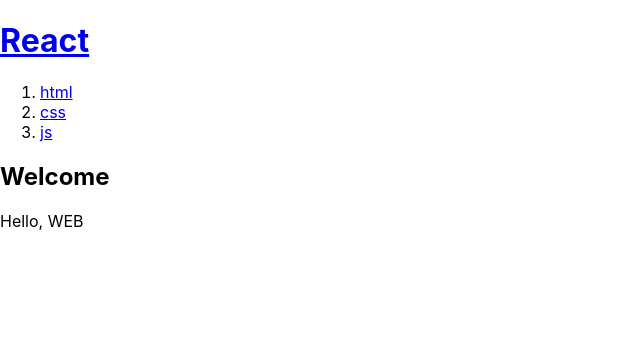
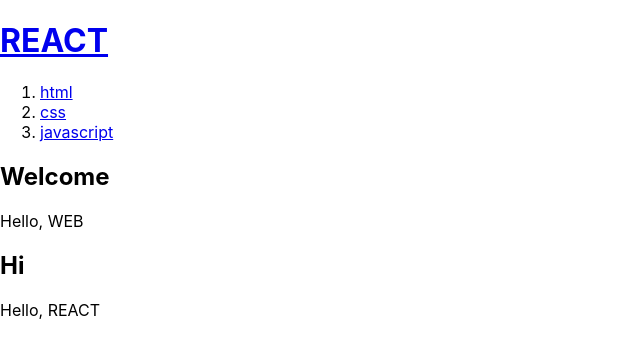
Before and after one commit to so0oppy/react-app, a React (Create React App) app: page / in a window 1280 px wide. Shown: the top 358 px of the page, without its empty margins (0-640 px from the left). Built offline with nearby package versions, Linux system fonts and the light colour scheme.

Commit message:
study_props

```diff
--- a/src/App.js
+++ b/src/App.js
@@ -1,31 +1,42 @@
 import logo from './logo.svg';
 import './App.css';
-function Header(){
+function Header(props){
+  console.log('props', props, props.title);
   return <header>
-    <h1><a href="/">React</a></h1>
+    <h1><a href="/">{props.title}</a></h1>
   </header>
 }
-function Nav(){
+function Nav(props){
+  const lis = []
+  for(let i=0; i<props.topics.length; i++){
+      let t = props.topics[i];
+      lis.push(<li key={t.id}><a href={'/read/'+t.id}>{t.title}</a></li>)
+      //REACT가 추적할 근거로서 key값을 부여
+  }
   return <nav>
     <ol>
-      <li><a href="/read/1">html</a></li>
-      <li><a href="/read/2">css</a></li>
-      <li><a href="/read/3">js</a></li>
+      {lis}
     </ol>
   </nav>
 }
-function Article(){
+function Article(props){
   return <article>
-    <h2>Welcome</h2>
-    Hello, WEB
+    <h2>{props.title}</h2>
+    {props.body}
   </article>
 }
 function App() {
+  const topics = [
+    {id:1, title:'html', body:'html is ...'},
+    {id:2, title:'css', body:'css is ...'},
+    {id:3, title:'javascript', body:'javascript is ...'}
+  ]
   return (
     <div>
-      <Header></Header>
-      <Nav></Nav>
-      <Article></Article>
+      <Header title="REACT"></Header>
+      <Nav topics={topics}></Nav>
+      <Article title="Welcome" body="Hello, WEB"></Article>
+      <Article title="Hi" body="Hello, REACT"></Article>
     </div>
   );
 }
```
